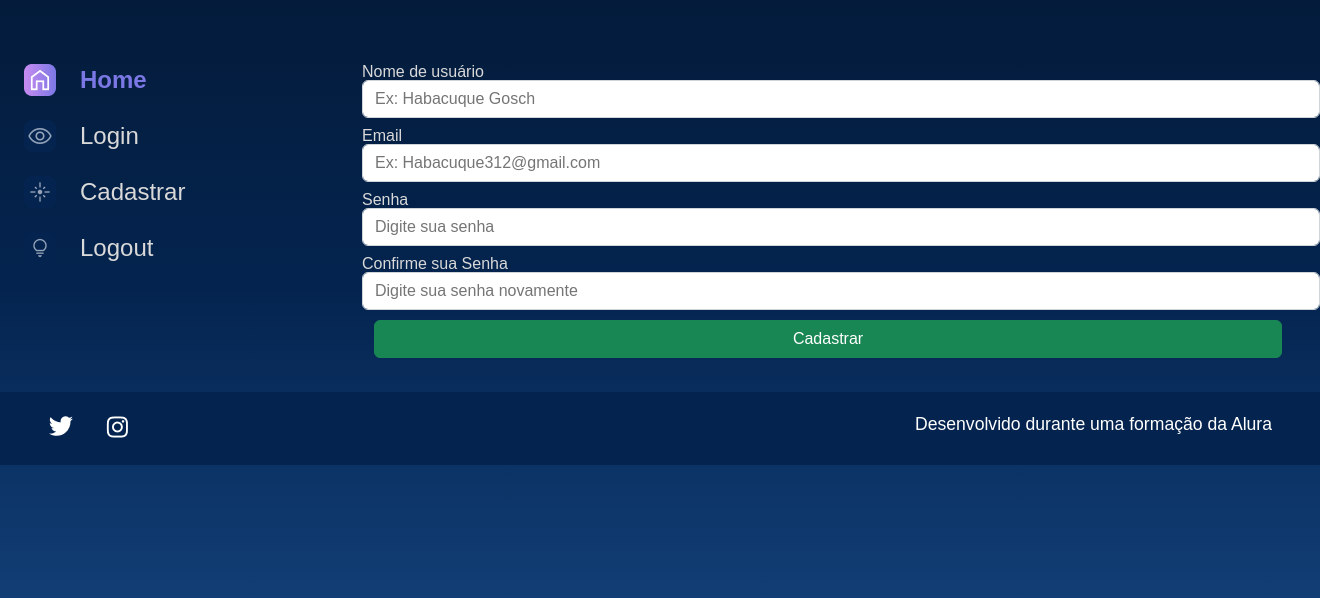
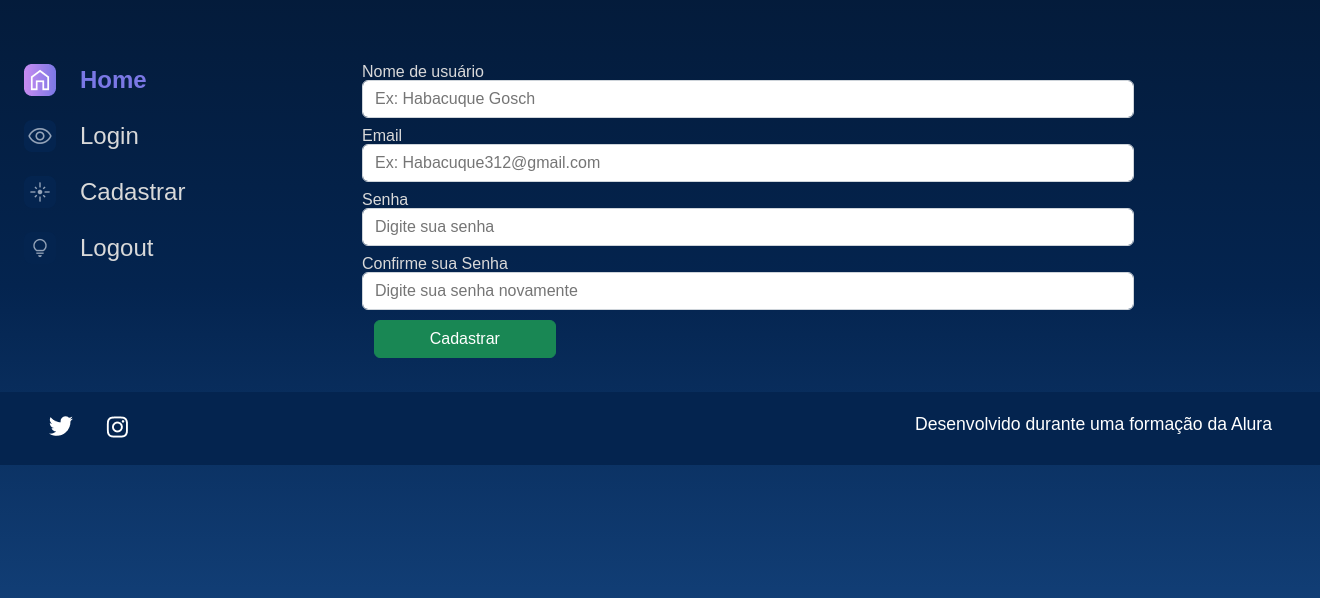
Before and after one commit to Habacuque-Gosch/Alura-Space-Django, a Django app: page /cadastro/ in a window 1320 px wide. Shown: the part 114-712 px from the top of the page. Run offline with Django 5.2, Linux system fonts and the light colour scheme.

Commit message:
pequenos ajustes no html  e css

```diff
--- a/setup/static/styles/style.css
+++ b/setup/static/styles/style.css
@@ -416,6 +416,7 @@ table {
     --bs-gutter-y: 0;
     display: flex;
     flex-wrap: wrap;
+    align-items: center;
     margin-top: calc(-1 * var(--bs-gutter-y));
     margin-right: calc(-.5 * var(--bs-gutter-x));
     margin-left: calc(-.5 * var(--bs-gutter-x));
@@ -463,6 +464,7 @@ table {
 }
 
 .btn-success {
+    width: 20%;
     --bs-btn-color: #fff;
     --bs-btn-bg: #198754;
     --bs-btn-border-color: #198754;
@@ -487,7 +489,7 @@ table {
 
 .form-control {
     display: block;
-    width: 100%;
+    width: 80%;
     padding: 0.375rem 0.75rem;
     font-size: 1rem;
     font-weight: 400;
--- a/templates/galeria/editar_imagem.html
+++ b/templates/galeria/editar_imagem.html
@@ -11,9 +11,9 @@
                             {{ field }}
                         </div>
                         {% endfor %}
-                    </div>
-                    <div class="col-12 col-lg-12" style="margin-bottom: 10px;">
-                        <button type="submit" class="btn btn-success col-12" style="padding: top 5px;" >Editar fotografia</button>
+                        <div class="col-12 col-lg-12" style="margin-bottom: 10px;">
+                            <button type="submit" class="btn btn-success col-12" style="padding: top 5px;" >Editar fotografia</button>
+                        </div>
                     </div>
                 </form>
             </section>
--- a/templates/galeria/imagem.html
+++ b/templates/galeria/imagem.html
@@ -15,16 +15,16 @@
                                 <p class="imagem__descricao">{{ fotografia.legenda }}</p>
                                 <p class="imagem__texto">{{ fotografia.descricao }}</p>
                             </div>
+                        </div>
                         {% if not request.user.is_authenticated %}
                         {% else %}
-                            <div style="gap: 1em;">
+                        <div style="display: flex; align-items: center; gap: 1em;">
                             <a href="{% url 'editar_imagem' fotografia.id %}"><button class="btn btn-success col-12" style="padding: top 5px;">Editar</button></a>
                             <br>
                             <a href="{% url 'deletar_imagem' fotografia.id %}"><button class="btn btn-danger col-12" style="padding: top 5px;">Deletar</button></a>
                         </div>
                         {% endif %}
                     </div>
-                    </div>
                 </section>
             </section>
         </main>
```
Also changed, not shown: db.sqlite3. Lines whose indentation alone changed are shown as unchanged.
